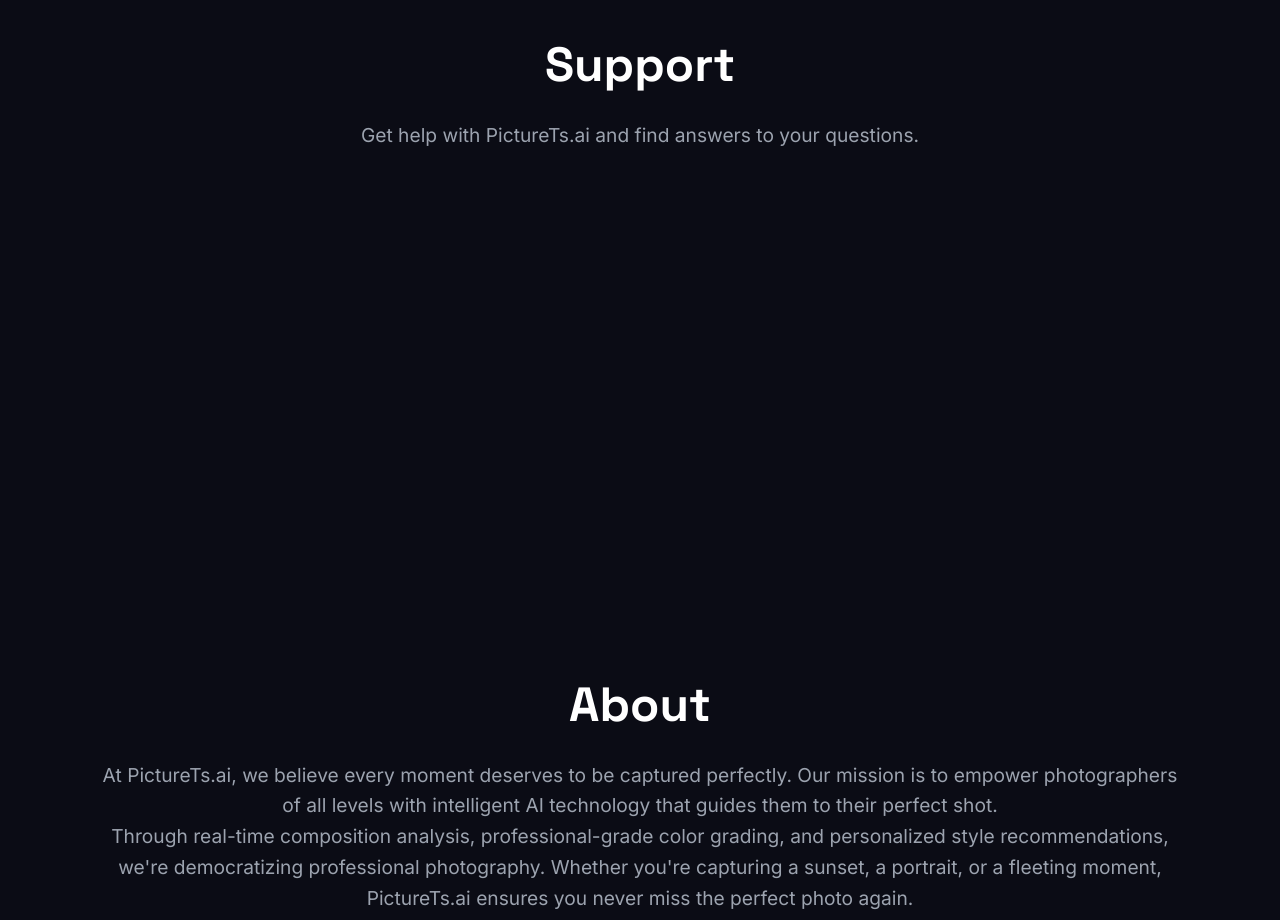
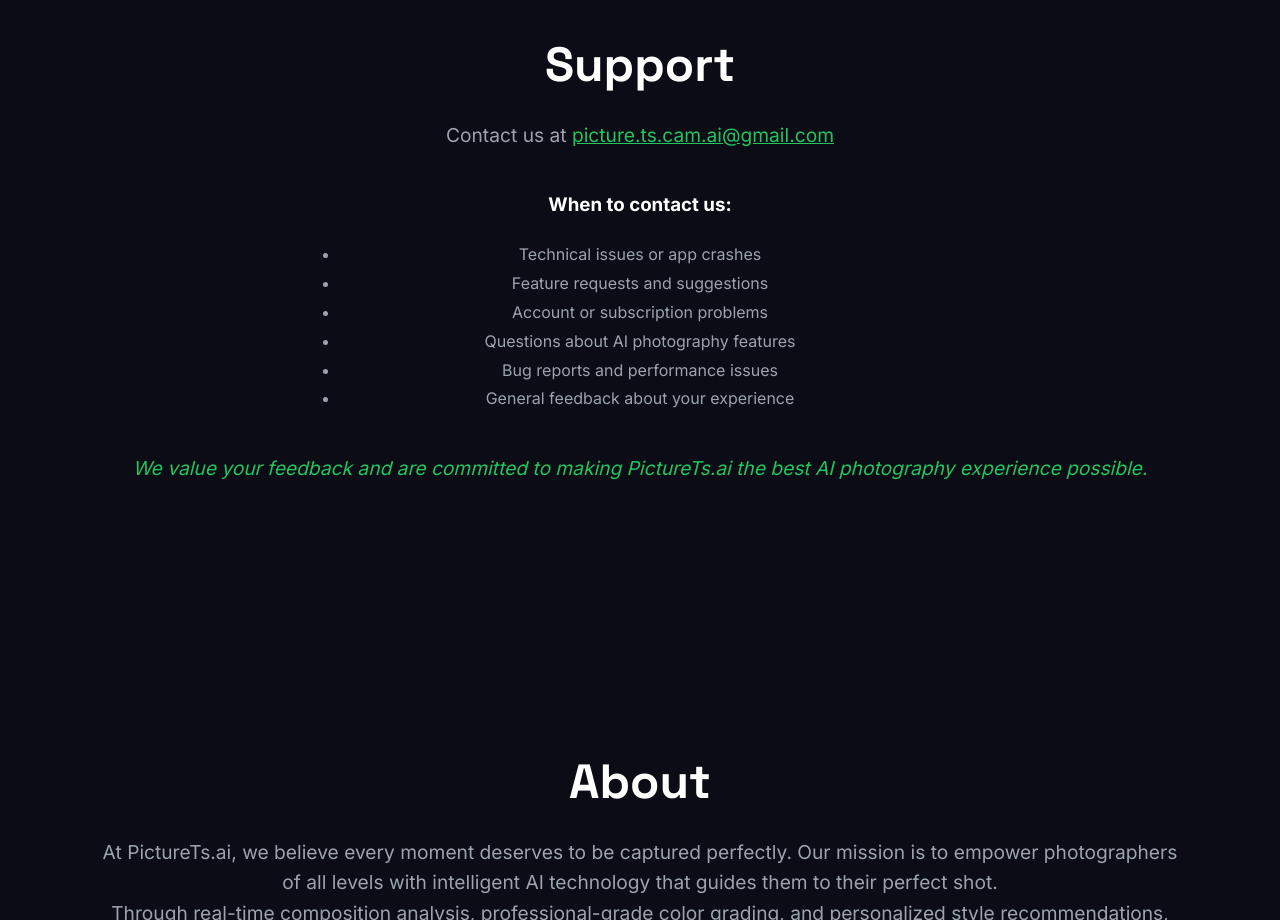
Before and after one commit to Gobl1nGang/PictureTs.ai, a website built with Vite: page index.html in a window 1280 px wide. Shown: the part 2600-3520 px from the top of the page. Built offline with nearby package versions, Linux system fonts and the light colour scheme.

Commit message:
Added support button section

```diff
--- a/index.html
+++ b/index.html
@@ -111,7 +111,21 @@
     <section id="support" class="page-section">
       <div class="section-header">
         <h2 class="section-title">Support</h2>
-        <p class="section-desc">Get help with PictureTs.ai and find answers to your questions.</p>
+        <p class="section-desc">Contact us at <a href="mailto:picture.ts.cam.ai@gmail.com" style="color: var(--primary-color);">picture.ts.cam.ai@gmail.com</a></p>
+
+        <div style="text-align: center; max-width: 600px; margin: 40px auto;">
+          <h3 style="color: var(--text-color); margin-bottom: 20px;">When to contact us:</h3>
+          <ul style="color: var(--text-muted); line-height: 1.8;">
+            <li>Technical issues or app crashes</li>
+            <li>Feature requests and suggestions</li>
+            <li>Account or subscription problems</li>
+            <li>Questions about AI photography features</li>
+            <li>Bug reports and performance issues</li>
+            <li>General feedback about your experience</li>
+          </ul>
+        </div>
+
+        <p class="section-desc" style="font-style: italic; color: var(--primary-color);">We value your feedback and are committed to making PictureTs.ai the best AI photography experience possible.</p>
       </div>
     </section>
 
```
